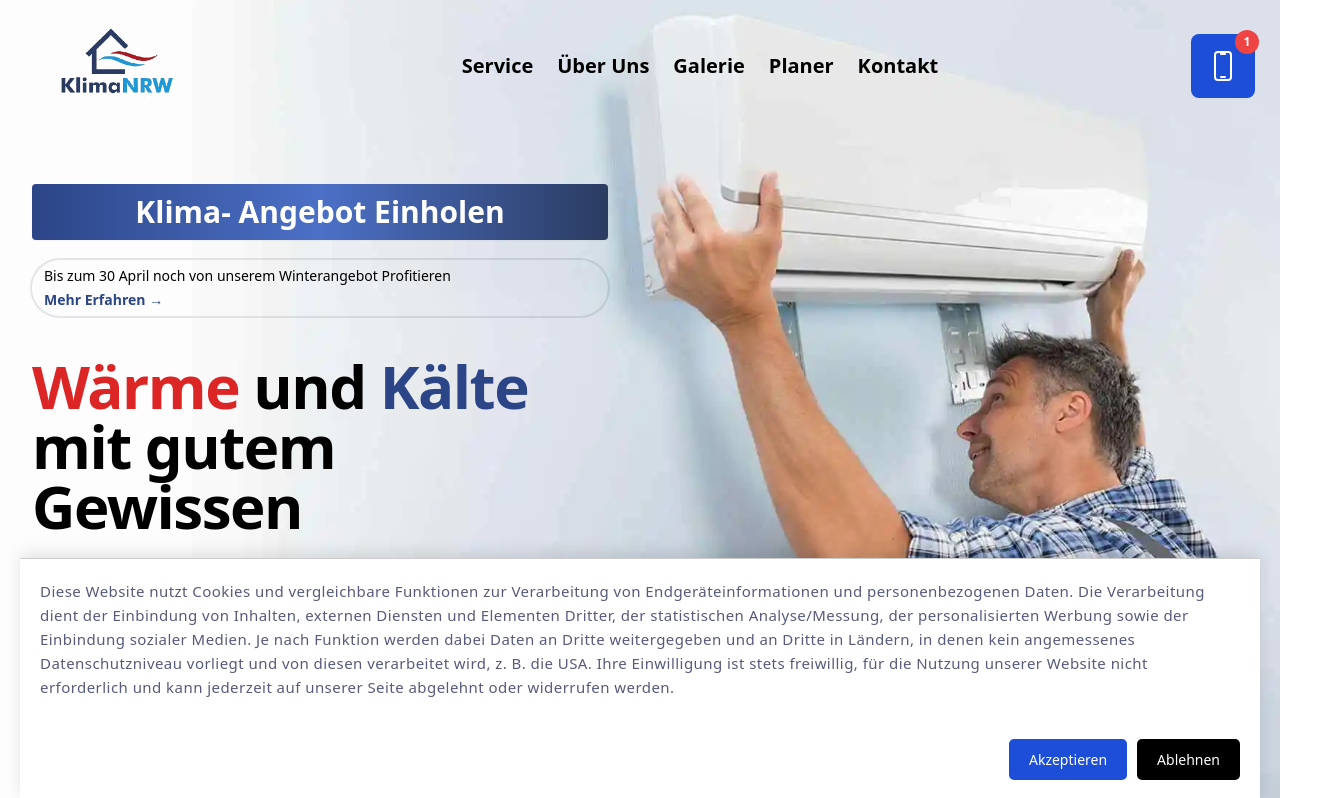
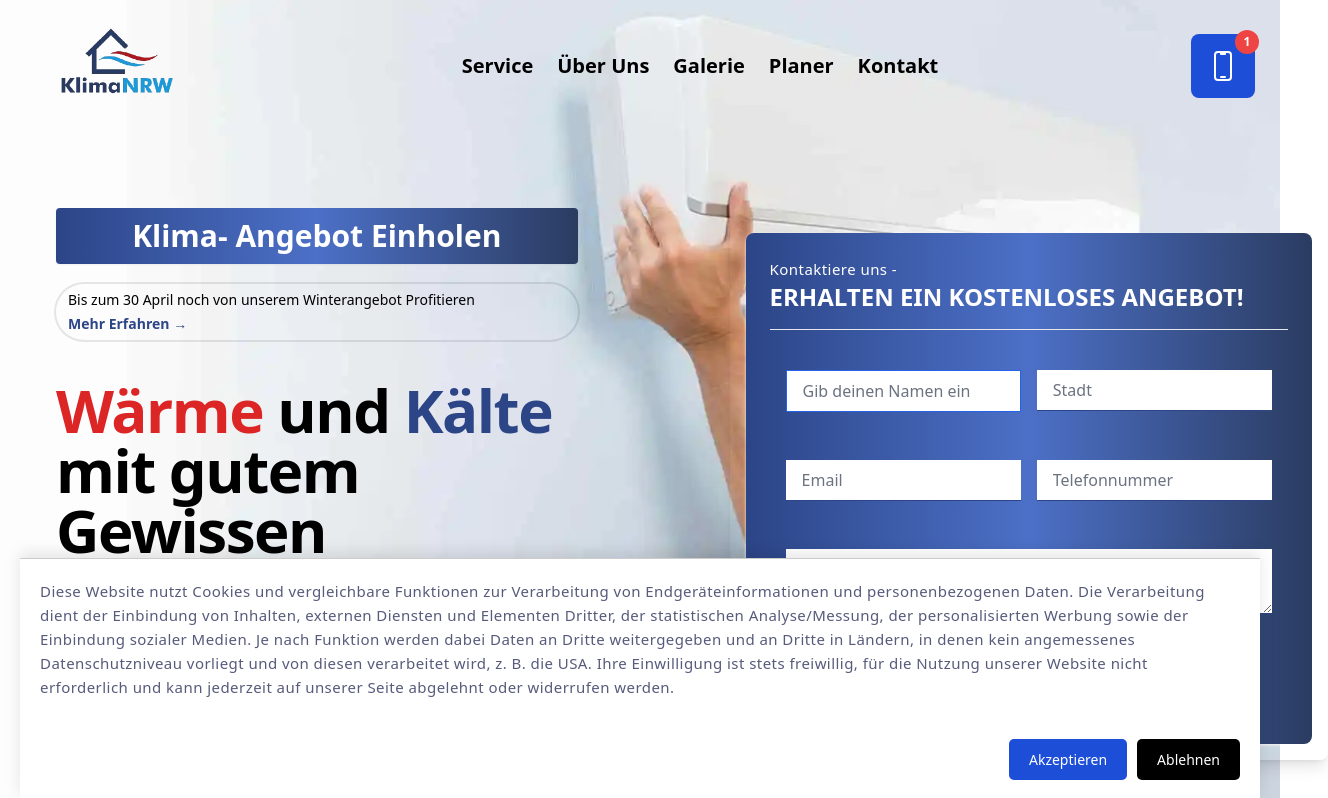
Before and after one commit to maazmasood/react, a Next.js app: page / in a window 1280 px wide. Shown: the top 798 px of the page, 1328 px wide, since content can reach past the window. Built offline with nearby package versions, Linux system fonts and the light colour scheme.

Commit message:
Update HeroSection.js

```diff
--- a/pages/components/HeroSection.js
+++ b/pages/components/HeroSection.js
@@ -1,6 +1,7 @@
 import { useRouter } from "next/router";
 import Link from "next/link";
 import Image from "next/image";
+import MainForm from "./form_mainpage";
 
 const navigation = [
   { name: "Klimaanlagen", href: "#" },
@@ -27,20 +28,23 @@ export default function HeroSection() {
   };
 
   return (
-    <div className="relative h-screen ">
-      <div className="bg-gray-50 absolute lg:inset-y-0 lg:right-0 top-0 h-full w-full">
+    <div>
+      <div className="relative flex">
+        <div className="bg-gray-50 absolute lg:inset-y-0 lg:right-0 top-0 h-full w-full main_screen">
           <Image
-          className="object-cover lg:object-right aspect-auto h-full lg:h-full lg:w-full"
+            className="object-cover lg:object-right aspect-auto h-full lg:h-full lg:w-full z-10"
             src="/Klima-Nrw-Home-Background.webp"
             alt="Klima-Nrw-Home-Background"
             title="Klima-Nrw-Home-Background"
             width={1900}
             height={1100}
+            style={{ height: "100%" }}
           />
         </div>
 
-      <div className="mx-auto max-w-7xl">
-        <div className="relative z-10 pt-52 lg:pt-14 h-screen lg:w-full lg:max-w-2xl">
+        <div className="mx-auto max-w-7xl flex justify-end items-center mt-16 md:mt-0">
+          <div className="md:w-1/2 w-full p-6">
+            <div className="relative z-20 pt-52 lg:pt-14 h-screen lg:w-full lg:max-w-2xl">
               <div className="relative  px-6 sm:py-40 lg:py-56 lg:px-8 lg:pr-0 sm:mb-2 sm:mt-2 lg:mt-6">
                 <div className="mx-auto max-w-2xl lg:mx-0 lg:max-w-xl">
                   <div className="hidden sm:mb-10 sm:block">
@@ -61,7 +65,8 @@ export default function HeroSection() {
                       onClick={scrollToSection}
                       className="rounded-full py-1 px-3 text-sm cursor-pointer leading-6 text-white-500 ring-2 ring-gray-900/10 hover:ring-gray-900/20"
                     >
-                  Bis zum 30 April noch von unserem Winterangebot Profitieren{" "}
+                      Bis zum 30 April noch von unserem Winterangebot
+                      Profitieren{" "}
                       <div className=" font-semibold " id="s3-text">
                         <span className=" inset-0" aria-hidden="true" />
                         Mehr Erfahren <span aria-hidden="true">&rarr;</span>
@@ -87,7 +92,8 @@ export default function HeroSection() {
                       onClick={scrollToSection}
                       className="relative rounded-full mb-5 py-1 px-3 text-sm leading-6 text-white-500 ring-2 ring-blue-700 hover:ring-gray-900/20"
                     >
-                  Bis zum 30 April noch von unserem Winterangebot Profitieren{" "}
+                      Bis zum 30 April noch von unserem Winterangebot
+                      Profitieren{" "}
                       <span
                         className="whitespace-nowrap font-semibold "
                         id="s3-text"
@@ -121,6 +127,26 @@ export default function HeroSection() {
               </div>
             </div>
           </div>
+
+          <div className="w-1/2 hidden md:block z-20 mt-32 flex justify-center items-center md:ml-20">
+            <div className="m-12 rounded-lg shadow-lg max-w-3xl w-full md:ml-12">
+              <div className="flex justify-center mt-4 p-4">
+                <MainForm />
+              </div>
+            </div>
+          </div>
+        </div>
+      </div>
+
+      <div
+        className="w-full block md:hidden z-60 flex flex-col" // Added flex-col class
+      >
+        <div className="rounded-lg shadow-lg max-w-3xl w-full">
+          <div className="flex justify-center p-4">
+            <MainForm />
+          </div>
+        </div>
+      </div>
     </div>
   );
 }
```
Lines whose indentation alone changed are shown as unchanged.
